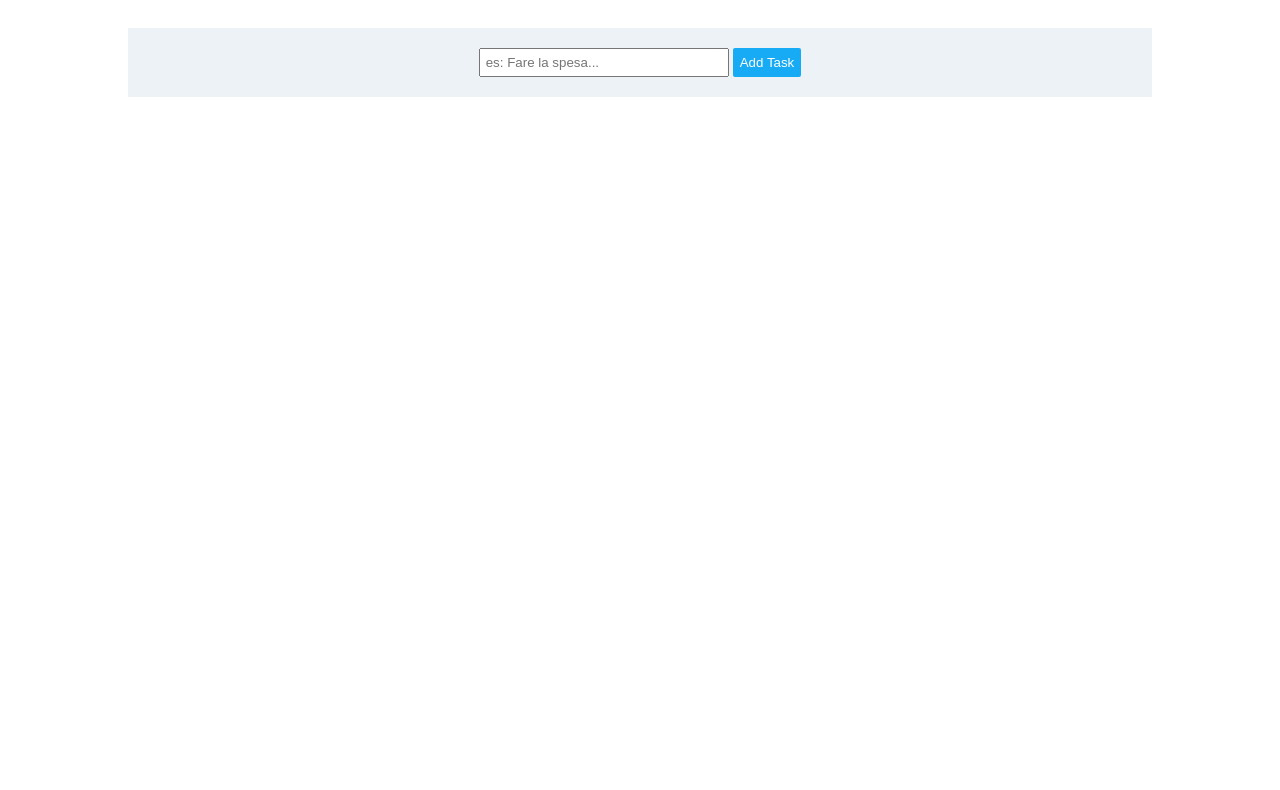
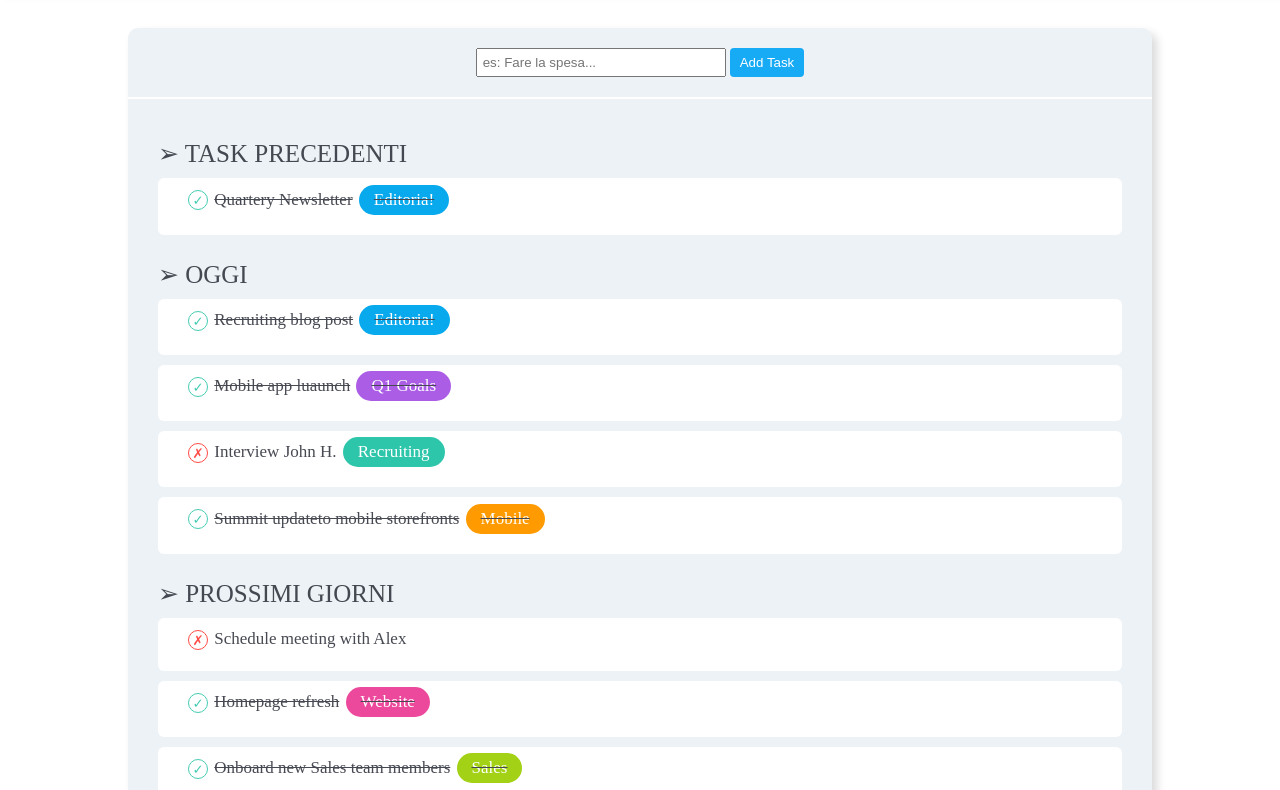
Before and after one commit to OmarThierno/html-css-toboolist, a plain HTML site: page index.html in a window 1280 px wide. Shown: the part 67-857 px from the top of the page. Before the commit the page ends 800 px from the top, so only its background shows below. Drawn offline with Linux system fonts and the light colour scheme.

Commit message:
fead: add main section

```diff
--- a/css/style.css
+++ b/css/style.css
@@ -9,6 +9,7 @@
 .header {
  background-color: #edf2f6;
  text-align: center;
+  box-shadow: 5px 5px 10px rgba(0, 0, 0, 0.15);
 }
 
 .toboolist-logo {
@@ -20,6 +21,8 @@
   width: 80%;
   background-color: #edf2f6;
   margin: 40px auto;
+  border-radius: 10px;
+  box-shadow: 5px 5px 10px rgba(0, 0, 0, 0.15);
 }
 
 /* Header-main */
@@ -34,13 +37,101 @@
 }
 
 .button-header-main {
-  padding: 7px;
+  padding: 7px 10px;
   background-color: #17aaf5;
   color: white;
   border: none;
-  border-radius: 2px;
+  border-radius: 4px;
 }
 
 .white-separator {
-  border: 2px solid white;
+  border: 1px solid white;
 }
+
+/* main-section  */
+.container-main-section {
+  padding: 40px 30px 30px;
+}
+
+.order-list, .unorder-list {
+  list-style-type: none;
+
+}
+
+.order-list li {
+  font-size: 25px;
+  color: #434851;
+  padding-bottom: 15px;
+}
+
+.container-unorder-list {
+  background-color: white;
+  padding: 5px 30px;
+  border-radius: 6px;
+  margin-top: 10px;
+  margin-bottom: 10px;
+}
+
+.unorder-list li .button-unorder-list-state {
+  width: 20px;
+  height: 20px;
+  border-radius: 50%;
+  border: 1px solid;
+  background-color: white;
+  padding: 2px;
+}
+
+.check {
+  color: #45ccb3;
+  border-color: #45ccb3;
+}
+
+.cross {
+  color: #ff4a45;
+  border-color: #ff4a45;
+}
+
+.list-of-list, .button-like {
+  display: inline-block;
+  font-size: 17px;
+  vertical-align: middle;
+  color: #474952;
+
+}
+
+
+.button-like {
+  padding: 5px 15px;
+  border-radius: 20px;
+  color: white;
+
+}
+
+.button-like-blue {
+  background-color: #09a9ed;
+}
+
+.button-like-viola {
+  background-color: #ab5de6;
+}
+
+.button-like-water-green {
+  background-color: #2ec6ab;
+}
+
+.button-like-orange {
+  background-color: #ff9b00;
+}
+
+.button-like-rosa {
+  background-color: #ec499d;
+}
+
+.button-like-green {
+  background-color: #a2d115;
+}
+
+.strikethrough-text {
+  text-decoration: line-through;
+  text-decoration-color: #474952;
+}
--- a/index.html
+++ b/index.html
@@ -26,9 +26,115 @@
     <!-- /Header-main  -->
 
     <hr class="white-separator">
+
+    <!-- main-section  -->
+    <div class="container-main-section">
+      <ol class="order-list">
+        <li>&#10146;
+          TASK PRECEDENTI
+          <div class="container-unorder-list">
+            <ul class="unorder-list">
+              <li>
+                <button class="button-unorder-list-state check">&check;</button>
+                <span class="list-of-list strikethrough-text">Quartery Newsletter</span>
+                <span class="button-like button-like-blue strikethrough-text">Editoria!</span>
+
+              </li>
+            </ul>
+          </div>
+        </li>
+        <li>&#10146;
+          OGGI
+          <div class="container-unorder-list">
+            <ul class="unorder-list">
+              <li>
+                <button class="button-unorder-list-state check">&check;</button>
+                <span class="list-of-list strikethrough-text">Recruiting blog post</span>
+                <span class="button-like button-like-blue strikethrough-text">Editoria!</span>
+              </li>
+            </ul>
+          </div>
+          <div class="container-unorder-list">
+            <ul class="unorder-list">
+              <li>
+                <button class="button-unorder-list-state check">&check;</button>
+                <span class="list-of-list strikethrough-text">Mobile app luaunch</span>
+                <span class="button-like button-like-viola strikethrough-text">Q1 Goals</span>
+              </li>
+            </ul>
+          </div>
+          <div class="container-unorder-list">
+            <ul class="unorder-list">
+              <li>
+                <button class="button-unorder-list-state cross">&cross;</button>
+                <span class="list-of-list">Interview John H.</span>
+                <span class="button-like button-like-water-green">Recruiting</span>
+
+              </li>
+            </ul>
+          </div>
+          <div class="container-unorder-list">
+            <ul class="unorder-list">
+              <li>
+                <button class="button-unorder-list-state check">&check;</button>
+                <span class="list-of-list strikethrough-text">Summit updateto mobile storefronts</span>
+                <span class="button-like button-like-orange strikethrough-text">Mobile</span>
+              </li>
+            </ul>
+          </div>
+        </li>
+        <li>&#10146;
+          PROSSIMI GIORNI
+          <div class="container-unorder-list">
+            <ul class="unorder-list">
+              <li>
+                <button class="button-unorder-list-state cross">&cross;</button>
+                <span class="list-of-list">Schedule meeting with Alex</span>
+                <span class="button-like strikethrough-text"></span>
+
+              </li>
+            </ul>
+          </div>
+          <div class="container-unorder-list">
+            <ul class="unorder-list">
+              <li>
+                <button class="button-unorder-list-state check">&check;</button>
+                <span class="list-of-list strikethrough-text">Homepage refresh</span>
+                <span class="button-like button-like-rosa strikethrough-text">Website</span>
+
+              </li>
+            </ul>
+          </div>
+          <div class="container-unorder-list">
+            <ul class="unorder-list">
+              <li>
+                <button class="button-unorder-list-state check">&check;</button>
+                <span class="list-of-list strikethrough-text">Onboard new Sales team members</span>
+                <span class="button-like button-like-green strikethrough-text">Sales</span>
+
+              </li>
+            </ul>
+          </div>
+          <div class="container-unorder-list">
+            <ul class="unorder-list">
+              <li>
+                <button class="button-unorder-list-state check">&check;</button>
+                <span class="list-of-list strikethrough-text">Review editorial calendar</span>
+                <span class="button-like button-like-blue strikethrough-text">Editoria!</span>
+
+              </li>
+            </ul>
+          </div>
+        </li>
+      </ol>
+    </div>
+    <!-- /main-section  -->
+
   </main>
   <!-- /Main -->
 
 
+
+
 </body>
 </html>
```
